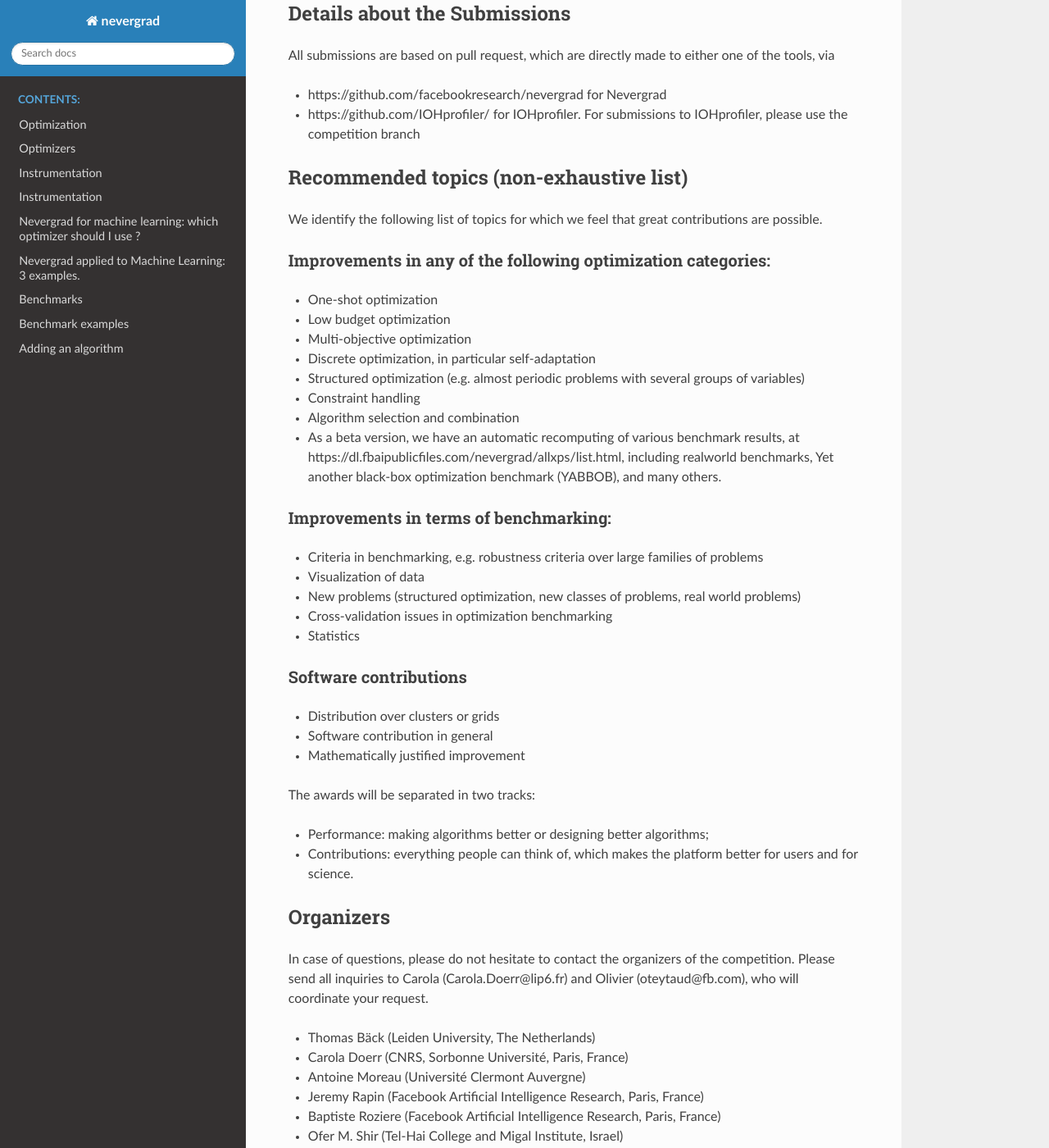
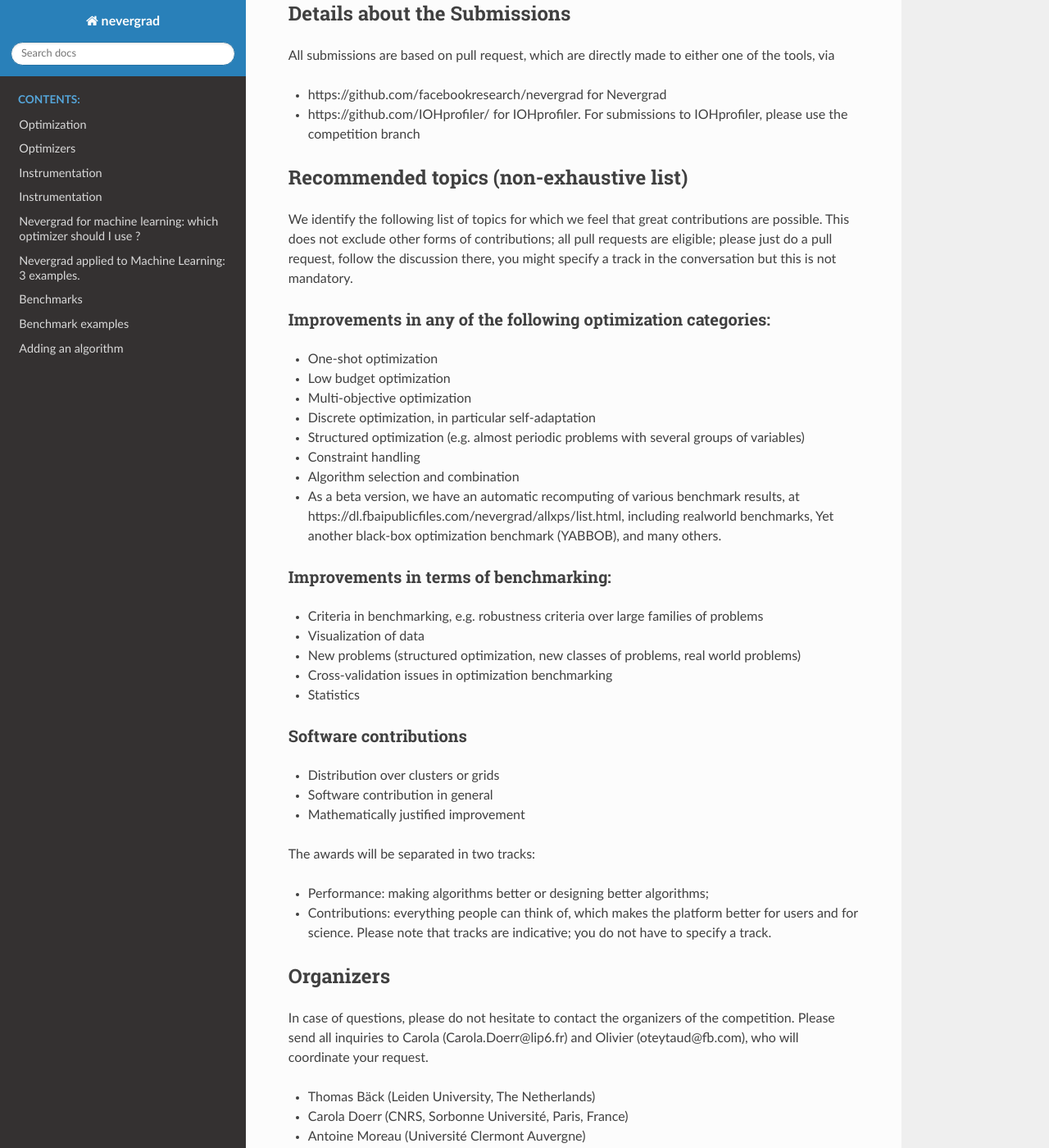
Before and after one commit to facebookresearch/nevergrad, a Sphinx documentation site: the page built from docs/opencompetition2020.md, in a window 1280 px wide and 1400 px high, scrolled down 3092 px. Shown: the whole window at 82% size. Built offline with Sphinx 7.4.7 and the Read the Docs theme 2.0.0, drawn with Linux system fonts in a browser that asks for light colours.

Commit message:
Update opencompetition2020.md

```diff
--- a/docs/opencompetition2020.md
+++ b/docs/opencompetition2020.md
@@ -89,6 +89,7 @@
 
 ## Recommended topics (non-exhaustive list)
 We identify the following list of topics for which we feel that great contributions are possible.
+This does not exclude other forms of contributions; all pull requests are eligible; please just do a pull request, follow the discussion there, you might specify a track in the conversation but this is not mandatory.
 
 ### Improvements in any of the following optimization categories:
 - One-shot optimization
@@ -115,6 +116,7 @@
 The awards will be separated in two tracks:
 - Performance: making algorithms better or designing better algorithms;
 - Contributions: everything people can think of, which makes the platform better for users and for science.
+Please note that tracks are indicative; you do not have to specify a track.
 
 ## Organizers
 In case of questions, please do not hesitate to contact the organizers of the competition. Please send all inquiries to Carola (Carola.Doerr@lip6.fr) and Olivier (oteytaud@fb.com), who will coordinate your request.
```
